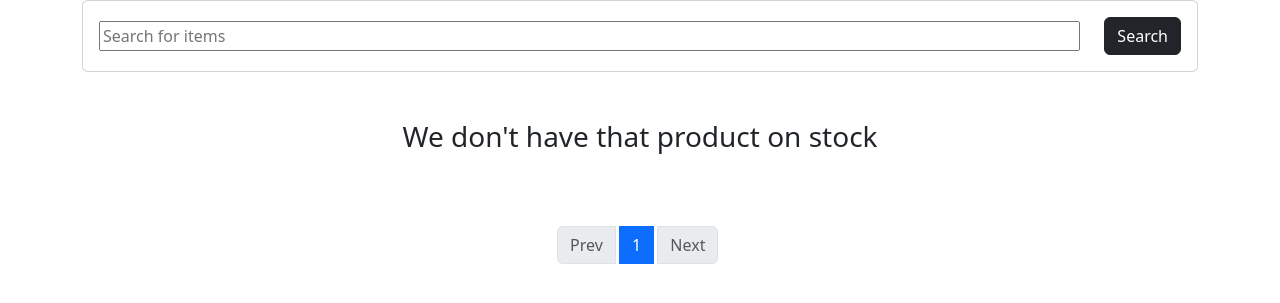
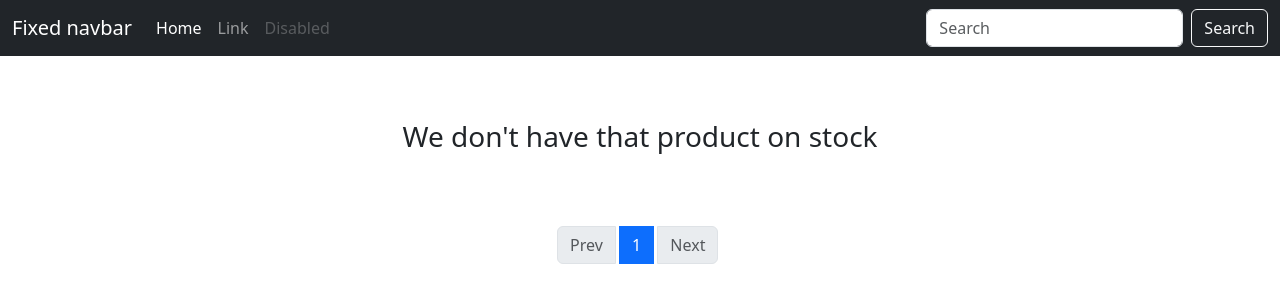
Before and after one commit to stanislavtz/ecommerce, a Django app: page /shop/ in a window 1280 px wide. Shown: the top 303 px of the page. Run offline with Django 5.2, Linux system fonts and the light colour scheme; data that the repository does not hold is empty.

Commit message:
Add navigation bar with search functuality

```diff
--- a/ecommerce/shop/templates/shop/base.html
+++ b/ecommerce/shop/templates/shop/base.html
@@ -10,6 +10,8 @@
     <title>{% block title %}{% endblock %}</title>
 </head>
 <body>
+    {% include "shop/includes/nav-bar.html" %}
+    <br>
     {% block body %}{% endblock %}
 </body>
 <script>
--- /dev/null
+++ b/ecommerce/shop/templates/shop/includes/nav-bar.html
@@ -0,0 +1,25 @@
+<nav class="navbar navbar-expand-md navbar-dark fixed-top bg-dark">
+    <div class="container-fluid">
+        <a class="navbar-brand" href="#">Fixed navbar</a>
+        <button class="navbar-toggler" type="button" data-bs-toggle="collapse" data-bs-target="#navbarCollapse" aria-controls="navbarCollapse" aria-expanded="false" aria-label="Toggle navigation">
+        <span class="navbar-toggler-icon"></span>
+        </button>
+        <div class="collapse navbar-collapse" id="navbarCollapse">
+        <ul class="navbar-nav me-auto mb-2 mb-md-0">
+            <li class="nav-item">
+            <a class="nav-link active" aria-current="page" href="#">Home</a>
+            </li>
+            <li class="nav-item">
+            <a class="nav-link" href="#">Link</a>
+            </li>
+            <li class="nav-item">
+            <a class="nav-link disabled" aria-disabled="true">Disabled</a>
+            </li>
+        </ul>
+        <form class="d-flex" role="search">
+            <input class="form-control me-2" type="search" placeholder="Search" aria-label="Search" name="item-name">
+            <button class="btn btn-outline-light" type="submit">Search</button>
+        </form>
+        </div>
+    </div>
+</nav>
--- a/ecommerce/shop/templates/shop/includes/search-bar.html
+++ /dev/null
@@ -1,13 +0,0 @@
-
-<div class="col-md-12">
-    <form class="card card-sm">
-        <div class="card-body row no-gutters align-items-center">
-            <div class="col">
-                <input class="w-100 me-5" type="search" name="item_name" placeholder="Search for items">
-            </div>
-            <div class="col-auto">
-                <button class="btn btn-dark" type="submit">Search</button>
-            </div>
-        </div>
-    </form>
-</div>
--- a/ecommerce/shop/templates/shop/index.html
+++ b/ecommerce/shop/templates/shop/index.html
@@ -8,11 +8,7 @@
 {% block title %}Shop Dashboard{% endblock %}
 
 {% block body %}
-    <div class="container">
-        <div class="row">
-            {% include "shop/includes/search-bar.html" %}
-        </div>
-
+    <div class="container mt-5">
         <div class="row">
             {% for product in products %}
                 <div class="col-md-3 my-3">
--- a/ecommerce/shop/views.py
+++ b/ecommerce/shop/views.py
@@ -5,7 +5,7 @@ from django.core.paginator import Paginator
 
 # Create your views here.
 def index(request):
-    product_title = request.GET.get("item_name")
+    product_title = request.GET.get("item-name")
     session_title = request.session.get("pr_session_title")
 
     products = Product.objects.all()
```
